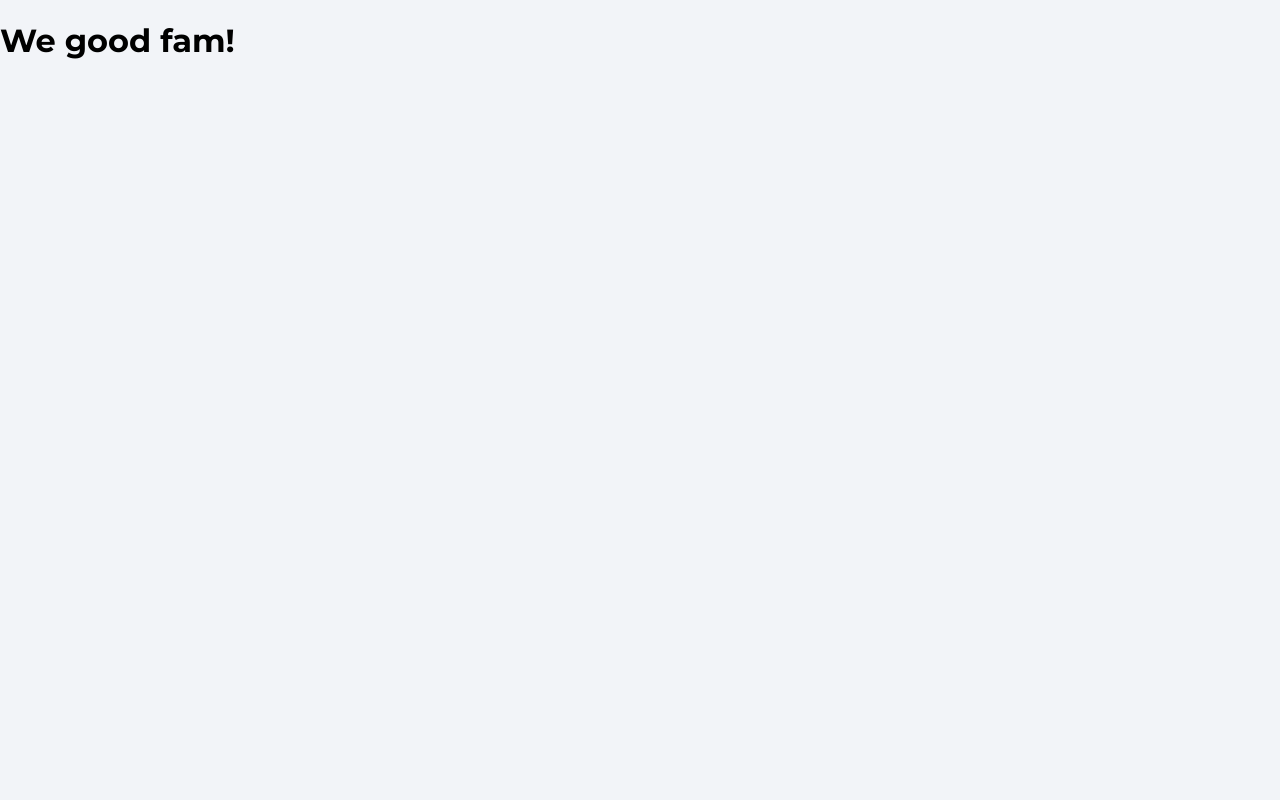
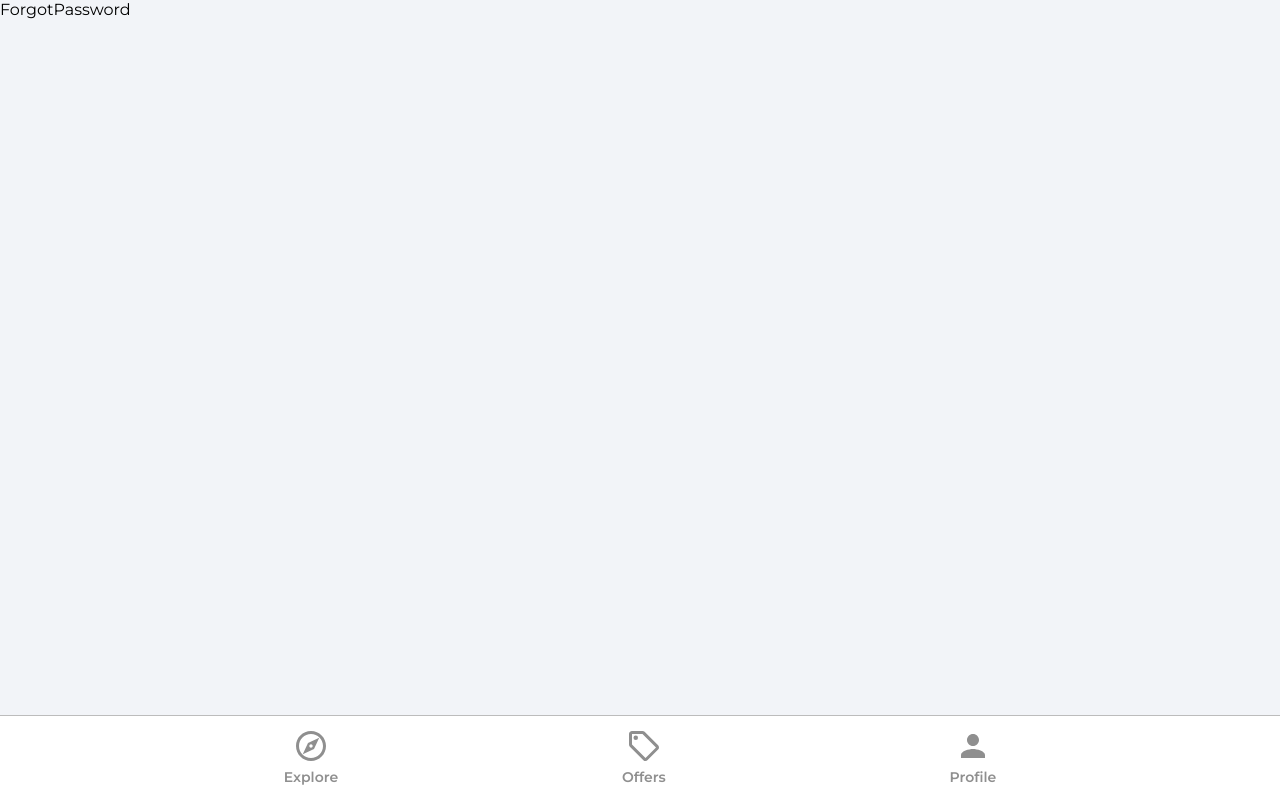
Before and after one commit to Olixfills/homz, a React (Create React App) app: page /reset-password in a window 1280 px wide. Built offline with nearby package versions, Linux system fonts and the light colour scheme.

Commit message:
navbar done

```diff
--- a/package.json
+++ b/package.json
@@ -9,6 +9,8 @@
     "firebase": "^9.9.0",
     "react": "^18.2.0",
     "react-dom": "^18.2.0",
+    "react-icons": "^4.4.0",
+    "react-router-dom": "^6.3.0",
     "react-scripts": "5.0.1",
     "web-vitals": "^2.1.4"
   },
--- a/public/index.html
+++ b/public/index.html
@@ -10,34 +10,14 @@
       content="Web site created using create-react-app"
     />
     <link rel="apple-touch-icon" href="%PUBLIC_URL%/logo192.png" />
-    <!--
-      manifest.json provides metadata used when your web app is installed on a
-      user's mobile device or desktop. See https://developers.google.com/web/fundamentals/web-app-manifest/
-    -->
+
     <link rel="manifest" href="%PUBLIC_URL%/manifest.json" />
-    <!--
-      Notice the use of %PUBLIC_URL% in the tags above.
-      It will be replaced with the URL of the `public` folder during the build.
-      Only files inside the `public` folder can be referenced from the HTML.
 
-      Unlike "/favicon.ico" or "favicon.ico", "%PUBLIC_URL%/favicon.ico" will
-      work correctly both with client-side routing and a non-root public URL.
-      Learn how to configure a non-root public URL by running `npm run build`.
-    -->
-    <title>React App</title>
+    <title>HOMZ Marketplace</title>
   </head>
   <body>
     <noscript>You need to enable JavaScript to run this app.</noscript>
     <div id="root"></div>
-    <!--
-      This HTML file is a template.
-      If you open it directly in the browser, you will see an empty page.
 
-      You can add webfonts, meta tags, or analytics to this file.
-      The build step will place the bundled scripts into the <body> tag.
-
-      To begin the development, run `npm start` or `yarn start`.
-      To create a production bundle, use `npm run build` or `yarn build`.
-    -->
   </body>
 </html>
--- a/src/App.js
+++ b/src/App.js
@@ -1,8 +1,27 @@
-
+import {BrowserRouter as Router, Routes, Route} from 'react-router-dom'
+import NavigationBar from './components/NavigationBar';
+import Explore from './pages/Explore';
+import ForgotPassword from './pages/ForgotPassword';
+import Login from './pages/Login';
+import Offers from './pages/Offers';
+// import Profile from './pages/Profile';
+import SignUp from './pages/SignUp';
 
 function App() {
   return (
-    <h1>We good fam!</h1>
+    <>
+      <Router>
+        <Routes>
+          <Route path='/' element={<Explore />} />
+          <Route path='/offers' element={<Offers />} />
+          <Route path='/profile' element={<Login />} />
+          <Route path='/signup' element={<SignUp />} />
+          <Route path='/login' element={<Login />} />
+          <Route path='/reset-password' element={<ForgotPassword />} />
+        </Routes>
+        <NavigationBar />
+      </Router>
+    </>
   );
 }
 
--- /dev/null
+++ b/src/components/NavigationBar.js
@@ -0,0 +1,44 @@
+import React from 'react'
+import { useNavigate, useLocation } from 'react-router-dom'
+
+
+import { ReactComponent as ExploreIcon } from '../assets/svg/exploreIcon.svg'
+import { ReactComponent as OffersIcon } from '../assets/svg/localOfferIcon.svg'
+import { ReactComponent as ProfileIcon } from '../assets/svg/personIcon.svg'
+
+
+const NavigationBar = () => {
+    const navigate = useNavigate()
+    const location = useLocation()
+
+
+    const activePath = (path) => {
+        if (path === location.pathname){
+            return true
+        }
+        return false
+    }
+
+  return (
+    <footer className='navbar'>
+        <nav className='navbarNav'>
+            <ul className='navbarListItems'>
+                <li className='navbarListItem' onClick={() => navigate('/')}>
+                    <ExploreIcon fill={activePath('/') ? '#2c2c2c' : '#8f8f8f'} width='36px' height='36px' />
+                    <p className={activePath('/') ? 'navbarListItemNameActive' : 'navbarListItemName'}>Explore</p>
+                </li>
+                <li className='navbarListItem' onClick={() => navigate('/offers')}>
+                    <OffersIcon fill={activePath('/offers') ? '#2c2c2c' : '#8f8f8f'} width='36px' height='36px' />
+                    <p className={activePath('/offers') ? 'navbarListItemNameActive' : 'navbarListItemName'}>Offers</p>
+                </li>
+                <li className='navbarListItem' onClick={() => navigate('/profile')}>
+                    <ProfileIcon fill={activePath('/profile') ? '#2c2c2c' : '#8f8f8f'} width='36px' height='36px' />
+                    <p className={activePath('/profile') ? 'navbarListItemNameActive' : 'navbarListItemName'}>Profile</p>
+                </li>
+            </ul>
+        </nav>
+    </footer>
+  )
+}
+
+export default NavigationBar
--- a/src/index.css
+++ b/src/index.css
@@ -150,6 +150,7 @@
   display: flex;
   justify-content: center;
   align-items: center;
+  border-top: 1px solid #2c2c2c50;
 }
 
 .navbarNav {
--- /dev/null
+++ b/src/pages/Explore.jsx
@@ -0,0 +1,9 @@
+import React from 'react'
+
+const Explore = () => {
+  return (
+    <div>Explore</div>
+  )
+}
+
+export default Explore
--- /dev/null
+++ b/src/pages/ForgotPassword.jsx
@@ -0,0 +1,9 @@
+import React from 'react'
+
+const ForgotPassword = () => {
+  return (
+    <div>ForgotPassword</div>
+  )
+}
+
+export default ForgotPassword
--- /dev/null
+++ b/src/pages/Login.jsx
@@ -0,0 +1,9 @@
+import React from 'react'
+
+const Login = () => {
+  return (
+    <div>Login</div>
+  )
+}
+
+export default Login
--- /dev/null
+++ b/src/pages/Offers.jsx
@@ -0,0 +1,9 @@
+import React from 'react'
+
+const Offers = () => {
+  return (
+    <div>Offers</div>
+  )
+}
+
+export default Offers
--- /dev/null
+++ b/src/pages/Profile.jsx
@@ -0,0 +1,9 @@
+import React from 'react'
+
+const Profile = () => {
+  return (
+    <div>Profile</div>
+  )
+}
+
+export default Profile
--- /dev/null
+++ b/src/pages/SignUp.jsx
@@ -0,0 +1,9 @@
+import React from 'react'
+
+const SignUp = () => {
+  return (
+    <div>SignUp</div>
+  )
+}
+
+export default SignUp
```
Also changed, not shown: 1 other file (tests, documents, lock files or other folders).
